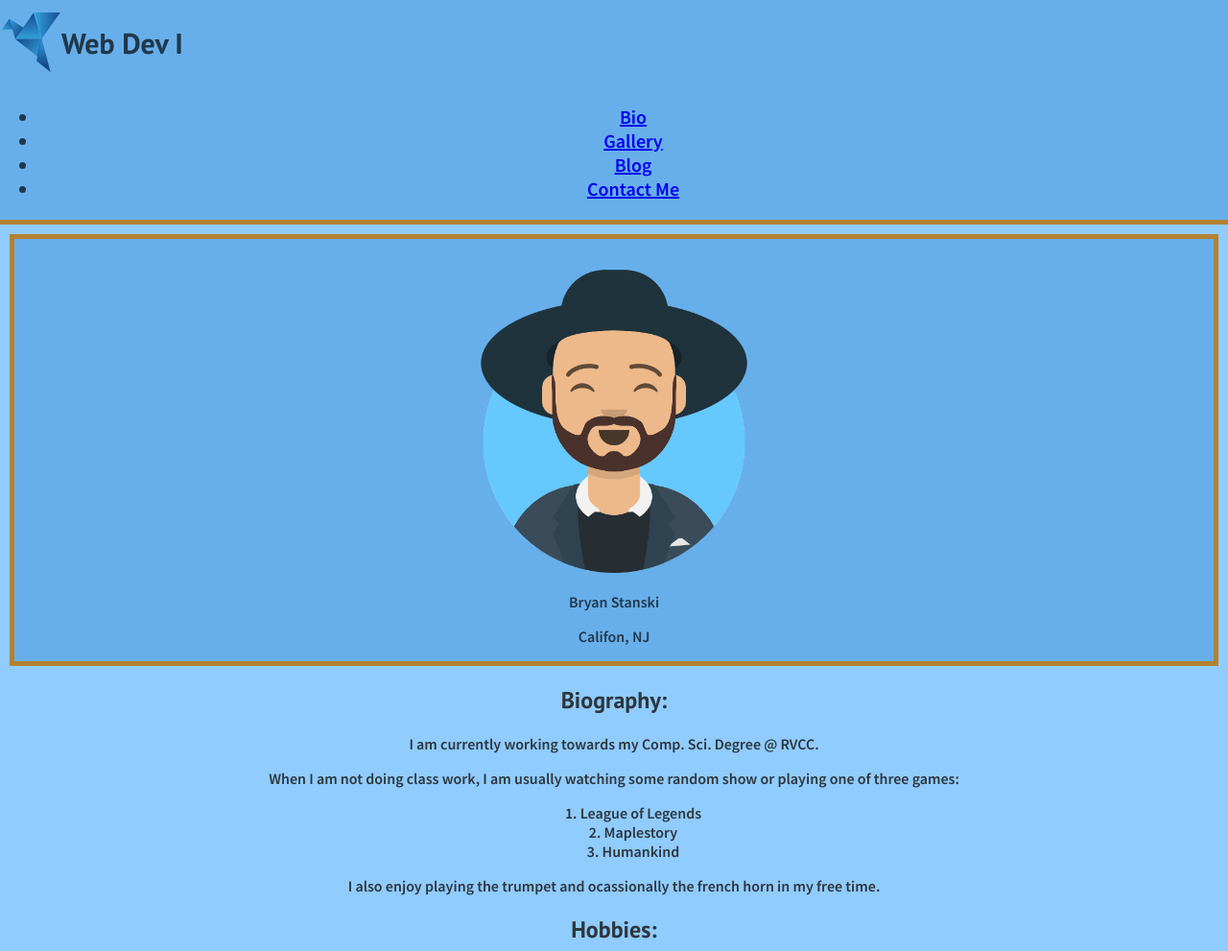
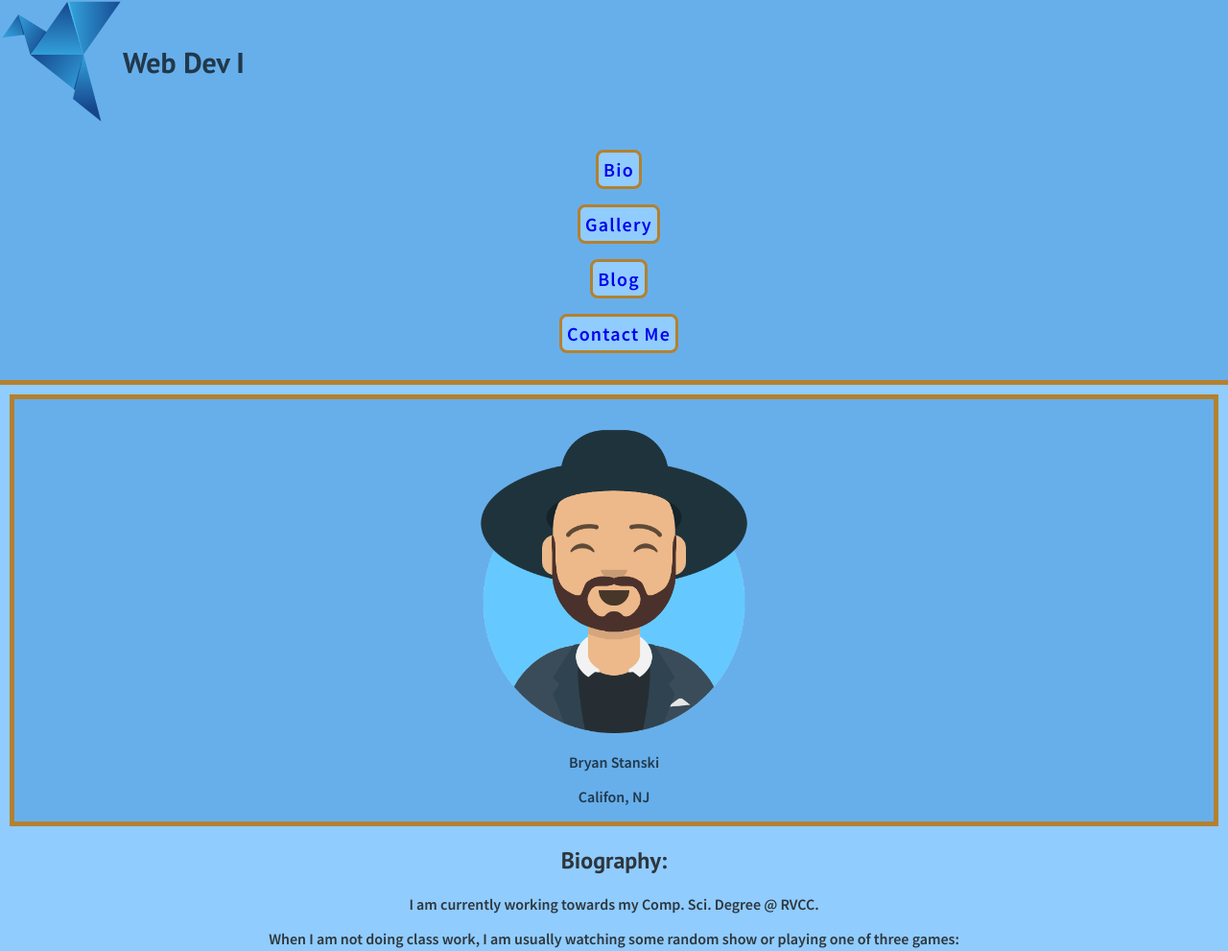
Before and after one commit to RVCC-IDMX/about-me-bryan-stanski, a plain HTML site: page index.html in a window 1280 px wide. Shown: the top 991 px of the page at 96% size. Drawn offline with Linux system fonts and the light colour scheme; a web font is replaced by a local one.

Commit message:
Add navlist styles

```diff
--- a/css/nav.css
+++ b/css/nav.css
@@ -41,8 +41,8 @@ main {
 }
 
 .logo img {
-    height: 5vw;
-    width: 5vw;
+    height: 10vw;
+    width: 10vw;
 }
 
 .logo h1 {
@@ -51,6 +51,12 @@ main {
 
 /* navigation list */
 
+.navbar-links li {
+    list-style: none;
+    display: block;
+    padding: 0.4em 0;
+    padding-right: 30px;
+}
 
 /*
  style all a tags in header
@@ -58,6 +64,18 @@ main {
 */
 
 
+.navbar-links a {
+    color: 21384A;
+    background-color: #90ccfd;
+    border: solid #b38130;
+    border-radius: 8px;
+    font-size: 1em;
+    letter-spacing: 1.2px;
+    padding: 5px;
+    text-decoration: none;
+    display: inline-block;
+
+}
 
 
 
```
